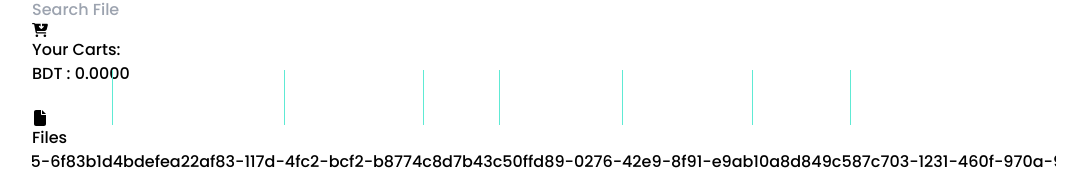
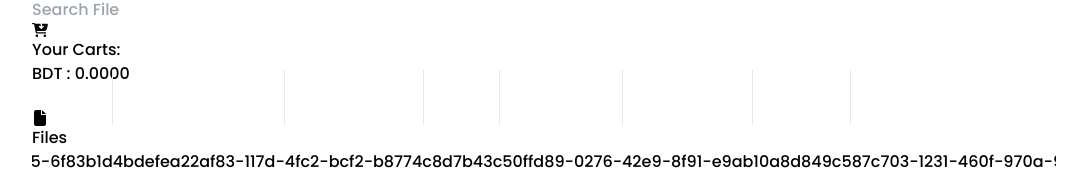
Before and after one commit to ashaansojib/paid-gsm-service, a React (Vite) app: page / in a window 1280 px wide. Shown: the part 628-800 px from the top of the page, without its empty margins (96-1183 px from the left). Built offline with nearby package versions, Linux system fonts and the light colour scheme.

Commit message:
change primary color

```diff
--- a/src/index.css
+++ b/src/index.css
@@ -13,8 +13,8 @@ img{
     @apply mx-auto max-w-screen-lg
 }
 .text-hover{
-    @apply text-gray-800 hover:text-[#0eb131]
+    @apply text-gray-800 hover:text-[#211C6A]
 }
 .nav-items{
-    @apply text-white py-4 px-4 hover:bg-[#0eb131]  border-r border-teal-300
+    @apply text-white py-4 px-4 hover:bg-[#030637]  border-r
 }
--- a/src/shared/Header.jsx
+++ b/src/shared/Header.jsx
@@ -27,7 +27,7 @@ const Header = () => {
                 </div>
                 {/* search box */}
                 <div className='col-span-2'>
-                    <input className='inline-block w-full p-3 border rounded-lg border-blue-500' type="text" placeholder='Search File' name="" id="" />
+                    <input className='inline-block w-full p-3 border rounded-lg border-[#211C6A]' type="text" placeholder='Search File' name="" id="" />
                 </div>
                 {/* user profile and carts area */}
                 <div className='flex items-center justify-end gap-2'>
--- a/src/shared/MenuBar.jsx
+++ b/src/shared/MenuBar.jsx
@@ -3,7 +3,7 @@ import { Link } from "react-router-dom";
 
 const MenuBar = () => {
   return (
-    <div className="bg-emerald-600 mb-2">
+    <div className="bg-[#211C6A] mb-2">
       <div className="my-container">
         <div>
           <ul className="flex items-center">
```
